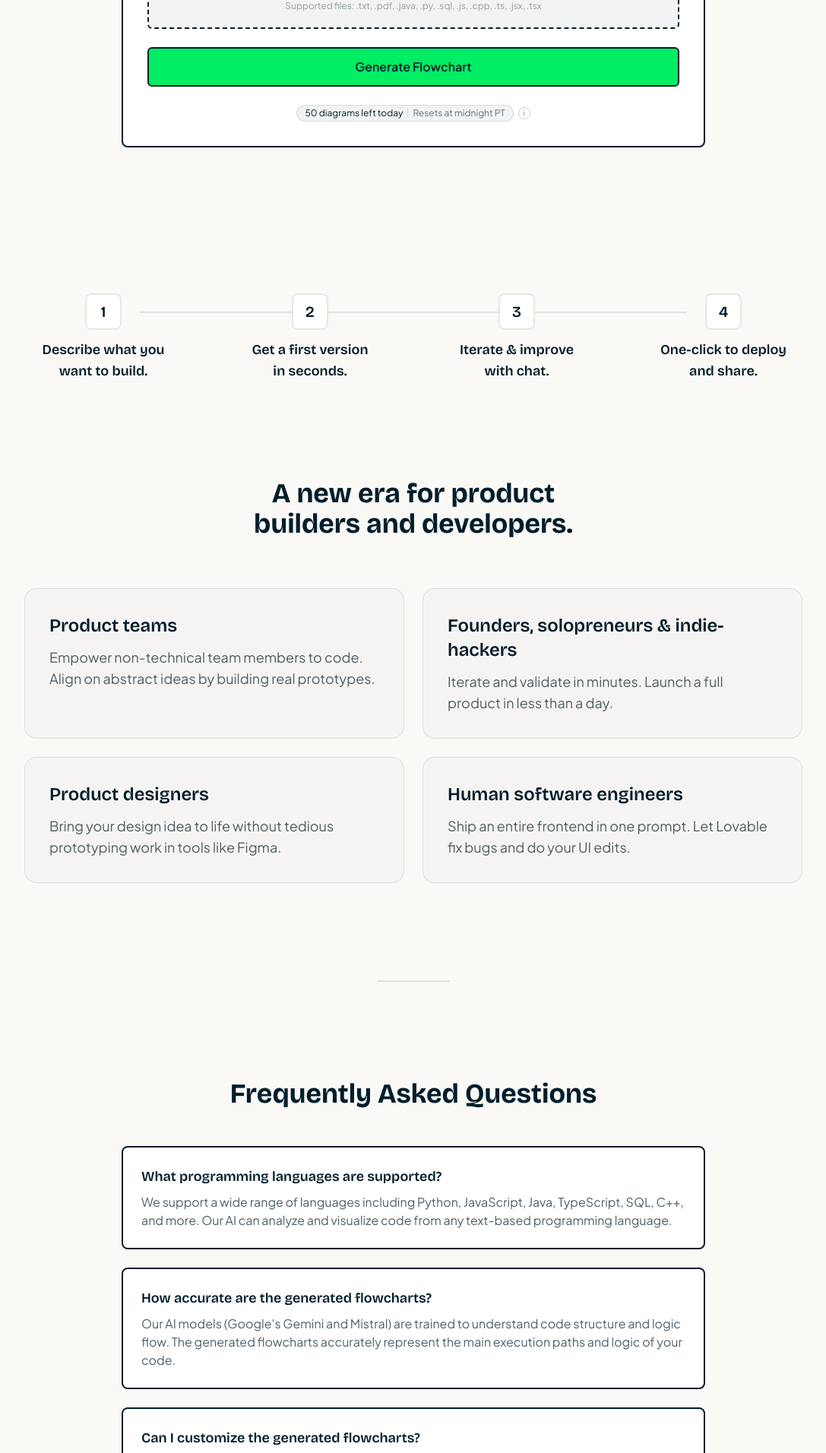
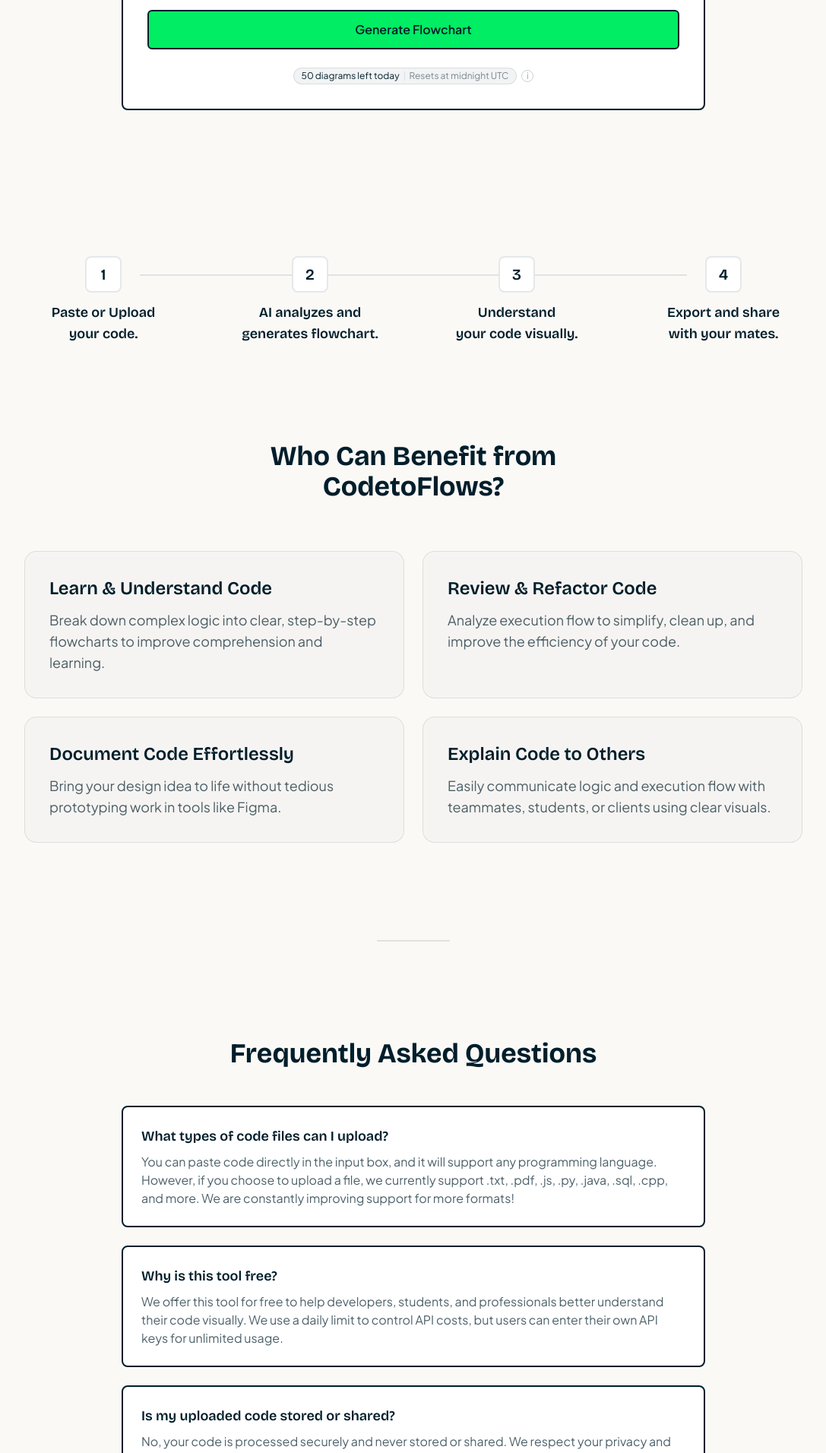
Before and after one commit to nithinworks/code2flows, a Next.js app: page / in a window 1280 px wide. Shown: the part 880-2792 px from the top of the page at 76% size, without its empty margins (96-1183 px from the left). Built offline with nearby package versions, Linux system fonts and the light colour scheme; no server answers; the database is empty.

Commit message:
Copywriting  commit

```diff
--- a/app/about/page.tsx
+++ b/app/about/page.tsx
@@ -3,8 +3,15 @@
 import { Header } from "../components/Header";
 import { BackgroundGradient } from "../components/BackgroundGradient";
 import { GridPattern } from "../components/GridPattern";
+import { FiMail } from "react-icons/fi";
 
 export default function About() {
+  const email = "connect.naganithin@gmail.com";
+
+  const handleContact = () => {
+    window.location.href = `mailto:${email}`;
+  };
+
   return (
     <main className="min-h-screen relative overflow-hidden font-sans">
       {/* Background Elements */}
@@ -25,45 +32,60 @@
 
               <div className="prose prose-lg max-w-none">
                 <p className="text-[#001e2b]/70 mb-6">
-                  FlowViz is an AI-powered code visualization tool that
-                  transforms your code into beautiful, interactive flowcharts in
-                  seconds. Our mission is to make code understanding and
-                  documentation more intuitive and accessible for everyone.
+                  At CodetoFlows, we believe that code should be easy to
+                  understand—both for beginners and experienced developers. Our
+                  mission is to simplify code visualization by transforming raw
+                  code into beautiful, interactive flowcharts using AI.
                 </p>
 
-                <h2 className="text-2xl font-semibold text-[#001e2b] mt-12 mb-4 font-bricolage">
-                  Our Vision
-                </h2>
                 <p className="text-[#001e2b]/70 mb-6">
-                  We believe that visual representation of code should be
-                  effortless. Whether you&apos;re a seasoned developer
-                  documenting your work, a team lead explaining system
-                  architecture, or a student learning to code, FlowViz helps you
-                  understand and communicate code structure more effectively.
+                  This tool was created to help developers, students, and
+                  engineers quickly grasp complex logic, debug faster, and
+                  document their code effortlessly. By leveraging Google Gemini
+                  2.0 Flash and Mistral AI, we provide accurate step-by-step
+                  execution flows without compromising performance or privacy.
                 </p>
 
                 <h2 className="text-2xl font-semibold text-[#001e2b] mt-12 mb-4 font-['Bricolage_Grotesque']">
-                  How It Works
+                  💡 Why Choose Us?
+                </h2>
+                <ul className="list-disc list-inside text-[#001e2b]/70 mb-6 space-y-2">
+                  <li>
+                    <b>Supports Any Programming Language</b> – Paste any code or
+                    upload a file.
+                  </li>
+                  <li>
+                    <b>Instant AI-Powered Flowcharts</b> – Understand code
+                    execution at a glance.
+                  </li>
+                  <li>
+                    <b>Completely Private</b> – Your code is never stored or
+                    shared.
+                  </li>
+                  <li>
+                    <b>Free to Use</b> – Generate up to 50 diagrams per day or
+                    use your own API key for unlimited access.
+                  </li>
+                </ul>
+                <h2 className="text-2xl font-semibold text-[#001e2b] mt-12 mb-4 font-bricolage">
+                  About the Creator
                 </h2>
                 <p className="text-[#001e2b]/70 mb-6">
-                  FlowViz uses advanced AI models (Google's Gemini and Mistral)
-                  to analyze your code and generate comprehensive flowcharts.
-                  Our system understands code context, identifies key processes,
-                  and creates clear visual representations that highlight the
-                  logic flow.
+                  Hi, I’m Naga Nithin, the developer behind CodeToFlows. As a
+                  passionate software engineer, I built this tool to help
+                  developers and students better visualize their code and make
+                  learning and debugging easier. I'm always open to feedback,
+                  and new ideas! Feel free to connect with me:
                 </p>
-
-                <h2 className="text-2xl font-semibold text-[#001e2b] mt-12 mb-4 font-['Bricolage_Grotesque']">
-                  Features
-                </h2>
-                <ul className="list-disc list-inside text-[#001e2b]/70 mb-6 space-y-2">
-                  <li>Instant code to flowchart conversion</li>
-                  <li>Support for multiple programming languages</li>
-                  <li>Interactive diagram viewing</li>
-                  <li>Step-by-step execution explanation</li>
-                  <li>Easy export and sharing options</li>
-                  <li>Custom API key support for unlimited usage</li>
-                </ul>
+                <div className="flex items-center gap-4 mb-8">
+                  <button
+                    onClick={handleContact}
+                    className="flex items-center gap-2 px-6 py-3 bg-[#00ed64] text-[#001e2b] rounded-md border-2 border-[#001e2b] hover:bg-[#00ed64]/90 transition font-semibold"
+                  >
+                    <FiMail className="w-5 h-5" />
+                    Contact Me
+                  </button>
+                </div>
               </div>
             </div>
           </div>
--- a/app/page.tsx
+++ b/app/page.tsx
@@ -312,17 +312,18 @@
             {/* Announcement Banner */}
             <div className="bg-[#00ed64]/5 text-[#001e2b] px-4 md:px-5 py-2 rounded-md text-xs md:text-sm mb-8 md:mb-12 flex items-center gap-2 border border-[#00ed64]/20 animate-fade-in">
               <span className="inline-block w-2 h-2 rounded-full bg-[#00ed64]"></span>
-              New: Version 1.0 is now live with AI-powered flowcharts!
+              Completely Free – No Signup Required!
             </div>
 
             {/* Main Heading */}
             <div className="text-center max-w-3xl mx-auto mb-8 md:mb-12 animate-fade-in stagger-1">
-              <h1 className="text-[32px] md:text-[56px] leading-tight font-bold mb-3 md:mb-4 text-[#001e2b] font-bricolage">
+              <h1 className="text-[32px] md:text-[50px] leading-tight font-bold mb-3 md:mb-4 text-[#001e2b] font-bricolage">
                 Code to Flowchart in seconds.
               </h1>
-              <p className="text-lg md:text-xl text-[#001e2b]/60 font-medium">
-                Transform your code into beautiful, interactive flowcharts
-                instantly
+              <p className="text-lg md:text-m text-[#001e2b]/60 font-medium">
+                Understanding code has never been easier! Transform your code
+                into interactive, beautifully structured flowcharts in just a
+                click
               </p>
             </div>
 
@@ -430,8 +431,8 @@
                         <>
                           <span>{50 - usageCount} diagrams left today</span>
                           <div className="h-3 w-[1px] bg-[#001e2b]/10"></div>
-                          <span className="text-[#001e2b]/60">
-                            Resets at midnight PT
+                          <span className="text-[#001e2b]/50">
+                            Resets at midnight UTC
                           </span>
                         </>
                       )}
@@ -492,9 +493,9 @@
                     1
                   </div>
                   <h3 className="text-lg font-semibold text-[#001e2b] font-bricolage">
-                    Describe what you
+                    Paste or Upload
                     <br />
-                    want to build.
+                    your code.
                   </h3>
                 </div>
 
@@ -504,9 +505,9 @@
                     2
                   </div>
                   <h3 className="text-lg font-semibold text-[#001e2b] font-bricolage">
-                    Get a first version
+                    AI analyzes and
                     <br />
-                    in seconds.
+                    generates flowchart.
                   </h3>
                 </div>
 
@@ -516,9 +517,9 @@
                     3
                   </div>
                   <h3 className="text-lg font-semibold text-[#001e2b] font-bricolage">
-                    Iterate & improve
+                    Understand
                     <br />
-                    with chat.
+                    your code visually.
                   </h3>
                 </div>
 
@@ -528,9 +529,9 @@
                     4
                   </div>
                   <h3 className="text-lg font-semibold text-[#001e2b] font-bricolage">
-                    One-click to deploy
+                    Export and share
                     <br />
-                    and share.
+                    with your mates.
                   </h3>
                 </div>
               </div>
@@ -542,9 +543,9 @@
             <div className="container mx-auto px-4">
               <div className="text-center mb-8 md:mb-16 animate-fade-in">
                 <h2 className="text-3xl md:text-4xl font-bold text-[#001e2b] mb-4 font-bricolage">
-                  A new era for product
+                  Who Can Benefit from
                   <br className="hidden md:block" />
-                  builders and developers.
+                  CodetoFlows?
                 </h2>
               </div>
 
@@ -552,29 +553,29 @@
                 {/* Product Teams */}
                 <div className="bg-[#001e2b]/[0.02] backdrop-blur-sm rounded-2xl p-8 border border-[#001e2b]/10 animate-fade-in stagger-1 hover:border-[#001e2b]/20 transition-all duration-300">
                   <h3 className="text-2xl font-semibold text-[#001e2b] mb-3 font-bricolage">
-                    Product teams
+                    Learn & Understand Code
                   </h3>
                   <p className="text-[#001e2b]/70 text-lg">
-                    Empower non-technical team members to code. Align on
-                    abstract ideas by building real prototypes.
+                    Break down complex logic into clear, step-by-step flowcharts
+                    to improve comprehension and learning.
                   </p>
                 </div>
 
                 {/* Founders & Indie-hackers */}
                 <div className="bg-[#001e2b]/[0.02] backdrop-blur-sm rounded-2xl p-8 border border-[#001e2b]/10 animate-fade-in stagger-2 hover:border-[#001e2b]/20 transition-all duration-300">
                   <h3 className="text-2xl font-semibold text-[#001e2b] mb-3 font-bricolage">
-                    Founders, solopreneurs & indie-hackers
+                    Review & Refactor Code
                   </h3>
                   <p className="text-[#001e2b]/70 text-lg">
-                    Iterate and validate in minutes. Launch a full product in
-                    less than a day.
+                    Analyze execution flow to simplify, clean up, and improve
+                    the efficiency of your code.
                   </p>
                 </div>
 
                 {/* Product Designers */}
                 <div className="bg-[#001e2b]/[0.02] backdrop-blur-sm rounded-2xl p-8 border border-[#001e2b]/10 animate-fade-in stagger-3 hover:border-[#001e2b]/20 transition-all duration-300">
                   <h3 className="text-2xl font-semibold text-[#001e2b] mb-3 font-bricolage">
-                    Product designers
+                    Document Code Effortlessly
                   </h3>
                   <p className="text-[#001e2b]/70 text-lg">
                     Bring your design idea to life without tedious prototyping
@@ -585,11 +586,11 @@
                 {/* Software Engineers */}
                 <div className="bg-[#001e2b]/[0.02] backdrop-blur-sm rounded-2xl p-8 border border-[#001e2b]/10 animate-fade-in stagger-4 hover:border-[#001e2b]/20 transition-all duration-300">
                   <h3 className="text-2xl font-semibold text-[#001e2b] mb-3 font-bricolage">
-                    Human software engineers
+                    Explain Code to Others
                   </h3>
                   <p className="text-[#001e2b]/70 text-lg">
-                    Ship an entire frontend in one prompt. Let Lovable fix bugs
-                    and do your UI edits.
+                    Easily communicate logic and execution flow with teammates,
+                    students, or clients using clear visuals.
                   </p>
                 </div>
               </div>
@@ -612,51 +613,75 @@
                   {/* FAQ Item 1 */}
                   <div className="bg-white rounded-lg border-2 border-[#001e2b] p-6">
                     <h3 className="text-lg font-semibold text-[#001e2b] mb-2 font-bricolage">
-                      What programming languages are supported?
+                      What types of code files can I upload?
                     </h3>
                     <p className="text-[#001e2b]/70">
-                      We support a wide range of languages including Python,
-                      JavaScript, Java, TypeScript, SQL, C++, and more. Our AI
-                      can analyze and visualize code from any text-based
-                      programming language.
+                      You can paste code directly in the input box, and it will
+                      support any programming language. However, if you choose
+                      to upload a file, we currently support .txt, .pdf, .js,
+                      .py, .java, .sql, .cpp, and more. We are constantly
+                      improving support for more formats!
                     </p>
                   </div>
 
                   {/* FAQ Item 2 */}
                   <div className="bg-white rounded-lg border-2 border-[#001e2b] p-6">
                     <h3 className="text-lg font-semibold text-[#001e2b] mb-2 font-bricolage">
-                      How accurate are the generated flowcharts?
+                      Why is this tool free?
                     </h3>
                     <p className="text-[#001e2b]/70">
-                      Our AI models (Google's Gemini and Mistral) are trained to
-                      understand code structure and logic flow. The generated
-                      flowcharts accurately represent the main execution paths
-                      and logic of your code.
+                      We offer this tool for free to help developers, students,
+                      and professionals better understand their code visually.
+                      We use a daily limit to control API costs, but users can
+                      enter their own API keys for unlimited usage.
                     </p>
                   </div>
 
                   {/* FAQ Item 3 */}
                   <div className="bg-white rounded-lg border-2 border-[#001e2b] p-6">
                     <h3 className="text-lg font-semibold text-[#001e2b] mb-2 font-bricolage">
-                      Can I customize the generated flowcharts?
+                      Is my uploaded code stored or shared?
                     </h3>
                     <p className="text-[#001e2b]/70">
-                      Yes! You can download the flowcharts as SVG files and
-                      customize them using any vector graphics editor. The
-                      flowcharts are also interactive, allowing you to toggle
-                      between diagram and explanation views.
+                      No, your code is processed securely and never stored or
+                      shared. We respect your privacy and ensure data safety.
                     </p>
                   </div>
 
                   {/* FAQ Item 4 */}
                   <div className="bg-white rounded-lg border-2 border-[#001e2b] p-6">
                     <h3 className="text-lg font-semibold text-[#001e2b] mb-2 font-bricolage">
-                      Is my code data secure?
+                      Can I use my own API key for unlimited diagrams?
                     </h3>
                     <p className="text-[#001e2b]/70">
-                      Absolutely. We process your code securely and don't store
-                      any sensitive information. You can also use your own API
-                      keys for added security and unlimited generations.
+                      Yes! If you have your own Google Gemini and Mistral API
+                      keys, you can enter them to bypass the daily limit and
+                      generate unlimited diagrams. Your API keys are stored
+                      securely in your local storage and never sent to our
+                      servers.
+                    </p>
+                  </div>
+                  {/* FAQ Item 5 */}
+                  <div className="bg-white rounded-lg border-2 border-[#001e2b] p-6">
+                    <h3 className="text-lg font-semibold text-[#001e2b] mb-2 font-bricolage">
+                      What programming languages do you support?
+                    </h3>
+                    <p className="text-[#001e2b]/70">
+                      Our tool supports any programming language when pasting
+                      code directly.
+                    </p>
+                  </div>
+                  {/* FAQ Item 6 */}
+                  <div className="bg-white rounded-lg border-2 border-[#001e2b] p-6">
+                    <h3 className="text-lg font-semibold text-[#001e2b] mb-2 font-bricolage">
+                      Can I use my own API key for unlimited diagrams?
+                    </h3>
+                    <p className="text-[#001e2b]/70">
+                      Yes! If you have your own Google Gemini and Mistral API
+                      keys, you can enter them to bypass the daily limit and
+                      generate unlimited diagrams. Your API keys are stored
+                      securely in your local storage and never sent to our
+                      servers.
                     </p>
                   </div>
                 </div>
```
Also changed, not shown: app/api/process/route.ts (+11 -8 lines), app/changelog/page.tsx (+6 -33 lines), app/components/Header.tsx (+35 -16 lines).
